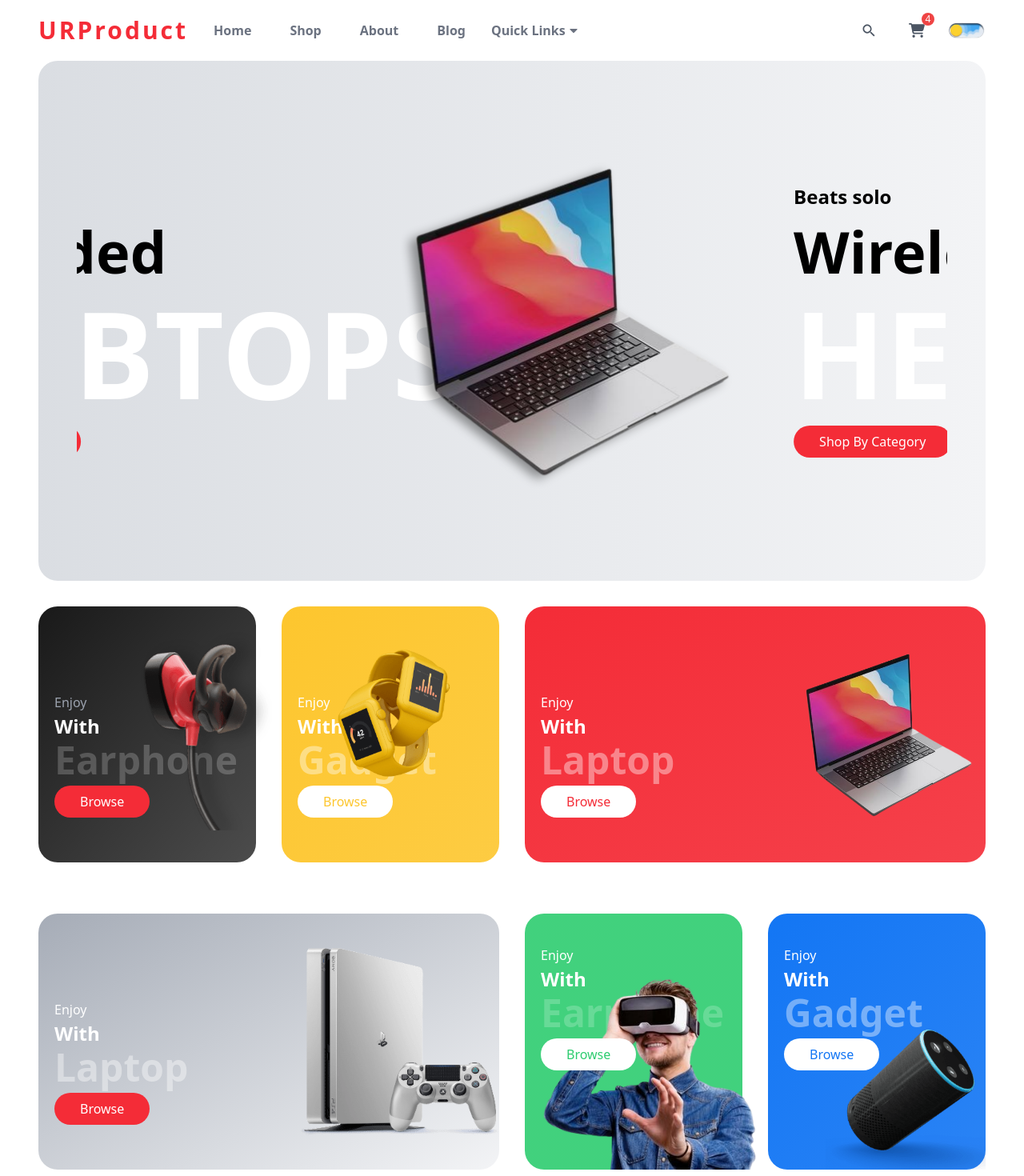
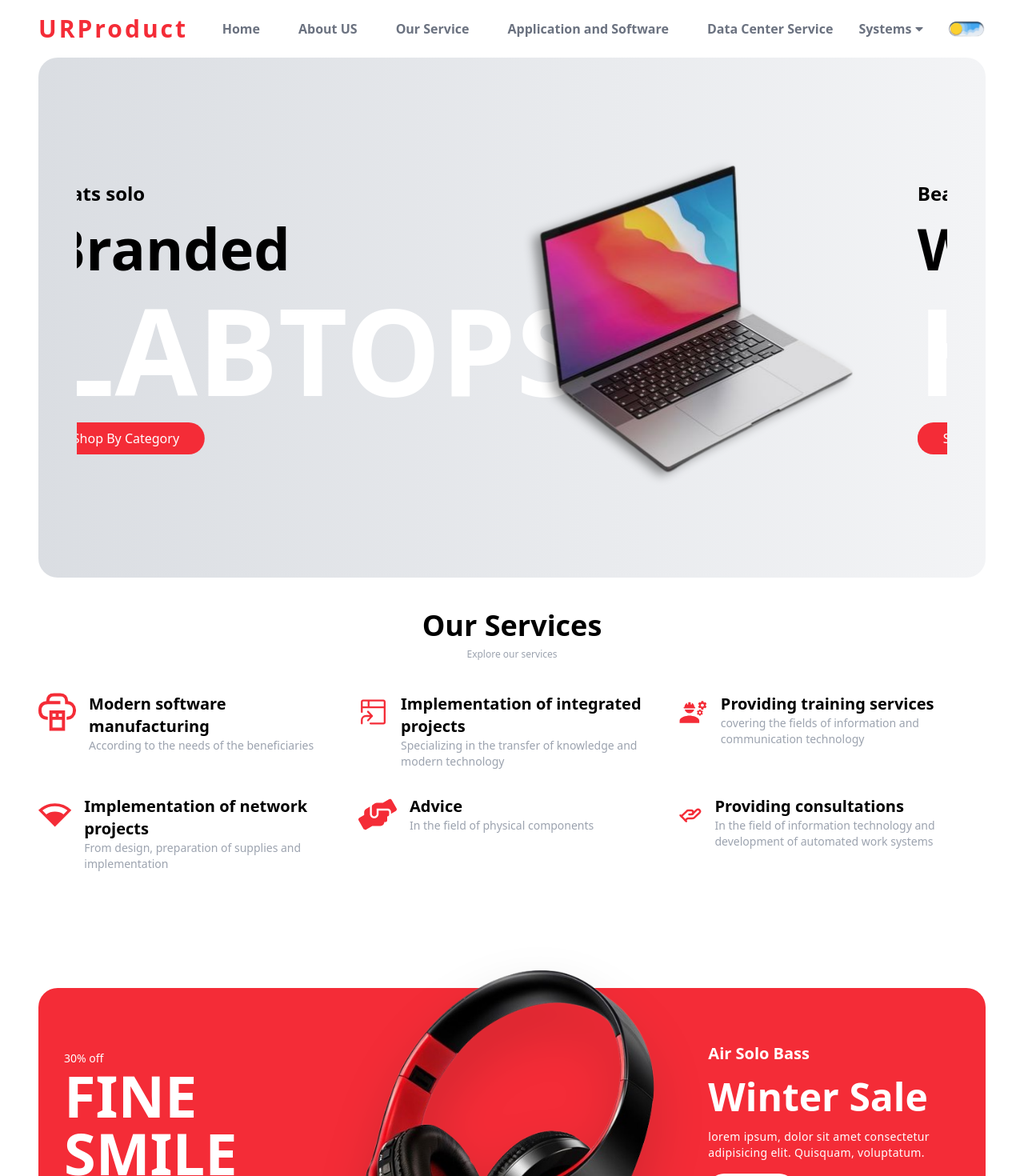
Before and after one commit to DEKU9873/urProducts, a React (Create React App) app: page / in a window 1280 px wide. Shown: the top 1470 px of the page at 80% size. Built offline with nearby package versions, Linux system fonts and the light colour scheme.

Commit message:
first commit

```diff
--- a/src/App.js
+++ b/src/App.js
@@ -57,8 +57,6 @@
     >
       <Navbar />
       <Hero />
-      <Category />
-      <Category2 />
       <Service />
       <Banner data={BannerData} />
       <Products />
--- a/src/components/Navbar/Navbar.jsx
+++ b/src/components/Navbar/Navbar.jsx
@@ -10,39 +10,41 @@
     link: "/#",
   },
   {
-    id: 2,
-    name: "Shop",
-    link: "/#shop",
+    id: 1,
+    name: "About US",
+    link: "/#About US",
+  },
+  {
+    id: 3,
+    name: "Our Service",
+    link: "/#Our Service",
   },
 
   {
-    id: 3,
-    name: "About",
+    id: 4,
+    name: "Application and Software",
     link: "/#about",
   },
   {
-    id: 4,
-    name: "Blog",
-    link: "/#blog",
+    id: 5,
+    name: "Data Center Service",
+    link: "/#Data Center Service",
   },
+
 ];
 
 const DropdownLinks = [
   {
     id: 1,
-    name: "Trending Products",
+    name: "UR Palm",
     link: "/#",
   },
   {
     id: 2,
-    name: "Best Selling",
+    name: "National Bank for Obsolete Materials",
     link: "/#",
   },
-  {
-    id: 3,
-    name: "Top Rated",
-    link: "/#",
-  },
+
 ];
 const Navbar = () => {
   return (
@@ -50,14 +52,10 @@
       className="bg-white dark:bg-gray-900 dark:text-white
     duration-200 relative z-40"
     >
-       {/* <div
-  className="bg-white dark:bg-gray-900 dark:text-white
-    duration-200 fixed top-0 left-0 w-full z-50 shadow-md"
-> */}
       <div className="py-4">
         <div className="container flex justify-between items-center">
-          {/* Logo and Links section */}
-          <div className="flex items-center gap-4">
+          {/* Logo Section */}
+          <div>
             <a
               href="#"
               className="text-primary font-semibold tracking-widest
@@ -66,7 +64,9 @@
             >
               URProduct
             </a>
-            {/* Menu Items */}
+          </div>
+
+          {/* Menu Items Section */}
           <div className="hidden lg:block">
             <ul className="flex items-center gap-4">
               {Menulinks.map((data, index) => (
@@ -77,7 +77,6 @@
                       hover:text-black dark:hover:text-white
                       duration-200"
                   >
-                      {" "}
                     {data.name}
                   </a>
                 </li>
@@ -89,7 +88,7 @@
                   className="flex items-center gap-[2px]
                   font-semibold text-gray-500 dark:hover:text-white py-2"
                 >
-                    Quick Links
+                  Systems
                   <span>
                     <FaCaretDown
                       className="group-hover:rotate-180
@@ -105,14 +104,13 @@
                 >
                   <ul className="space-y-2">
                     {DropdownLinks.map((data, index) => (
-                        <li>
+                      <li key={index}>
                         <a
                           className="text-gray-500 hover:text-black
                              dark:hover:text-white duration-200 inline-block
                              w-full p-2 hover:bg-primary/20 rounded-md font-semibold"
                           href={data.link}
                         >
-                            {" "}
                           {data.name}
                         </a>
                       </li>
@@ -122,40 +120,10 @@
               </li>
             </ul>
           </div>
-          </div>
 
-          {/* Navbar Right section */}
-          <div className="flex justify-between items-center gap-4">
-            {/* Search Bar Section */}
-
-            <div className="relative group ">
-              <input
-                type="text"
-                placeholder="Search"
-                className="
-              search-bar
-              "
-              />
-              <IoMdSearch
-                className="text-xl text-gray-600 group-hover:text-primary
-              dark:text-gray-400 absolute top-1/2 -translate-y-1/2
-              right-3 duration-200"
-              />
-            </div>
-            {/* order-button section */}
-            <button className="relative p-3">
-              <FaCartShopping className="text-xl text-gray-600 dark:text-gray-400" />
-              <div
-                className="w-4 h-4 bg-red-500 text-white rounded-full
-              absolute top-0 right-0 flex items-center justify-center text-xs"
-              >
-                4
-              </div>
-            </button>
-            {/* Dark mode Section */}
+          {/* Dark Mode Section */}
           <div>
             <DarkMode />
-            </div>
           </div>
         </div>
       </div>
--- a/src/components/Service/Service.jsx
+++ b/src/components/Service/Service.jsx
@@ -1,40 +1,57 @@
 import React from "react";
-import { FaCarSide } from "react-icons/fa";
-import { FaHeadphonesAlt } from "react-icons/fa";
-import { FaWallet } from "react-icons/fa";
-import { FaCheckCircle } from "react-icons/fa";
+import { GrCloudSoftware } from "react-icons/gr";
+import { GoProjectSymlink } from "react-icons/go";
+import { MdEngineering } from "react-icons/md";
+import { MdOutlineNetworkWifi3Bar } from "react-icons/md";
+import { FaHandsHelping } from "react-icons/fa";
+import { LuHandHelping } from "react-icons/lu";
+import Heading from "../Shared/Heading";
 
 const ServiceData = [
   {
     id: 1,
-    icon: <FaCarSide className="text-4xl md:text-5xl text-primary" />,
-    title: "Free Shipping",
-    desc: "From all orders over $50.00",
+    icon: <GrCloudSoftware className="text-4xl md:text-5xl text-primary" />,
+    title: "Modern software manufacturing",
+    desc: "According to the needs of the beneficiaries",
   },
   {
     id: 2,
-    icon: <FaHeadphonesAlt className="text-4xl md:text-5xl text-primary" />,
-    title: "Support 24/7",
-    desc: "Shop with an expert",
+    icon: <GoProjectSymlink className="text-4xl md:text-5xl text-primary" />,
+    title: "Implementation of integrated projects",
+    desc: "Specializing in the transfer of knowledge and modern technology",
   },
   {
     id: 3,
-    icon: <FaWallet className="text-4xl md:text-5xl text-primary" />,
-    title: "Money back",
-    desc: "100% money back guarantee",
+    icon: <MdEngineering className="text-4xl md:text-5xl text-primary" />,
+    title: "Providing training services",
+    desc: "covering the fields of information and communication technology",
   },
   {
     id: 4,
-    icon: <FaCheckCircle className="text-4xl md:text-5xl text-primary" />,
-    title: "Secure Payment",
-    desc: "100% secure payment",
+    icon: <MdOutlineNetworkWifi3Bar className="text-4xl md:text-5xl text-primary" />,
+    title: "Implementation of network projects",
+    desc: "From design, preparation of supplies and implementation",
+  },
+  {
+    id: 5,
+    icon: <FaHandsHelping className="text-4xl md:text-5xl text-primary" />,
+    title: "Advice",
+    desc: "In the field of physical components",
+  },
+  {
+    id: 6,
+    icon: <LuHandHelping className="text-4xl md:text-5xl text-primary" />,
+    title: "Providing consultations",
+    desc: "In the field of information technology and development of automated work systems",
   },
 ];
 const Service = () => {
   return (
     <div>
+
       <div className="container my-14 md:my-10">
-        <div className="grid grid-cols-2 lg:grid-cols-4 gap-4 gap-y-8 ">
+      <Heading title="Our Services" subtitle="Explore our services" />
+        <div className="grid grid-cols-2 lg:grid-cols-3 gap-4 gap-y-8 ">
           {ServiceData.map((data, index) => (
             <div
               key={data.id}
```
Also changed, not shown: 1 other file (tests, documents, lock files or other folders). Lines whose indentation alone changed are shown as unchanged.
